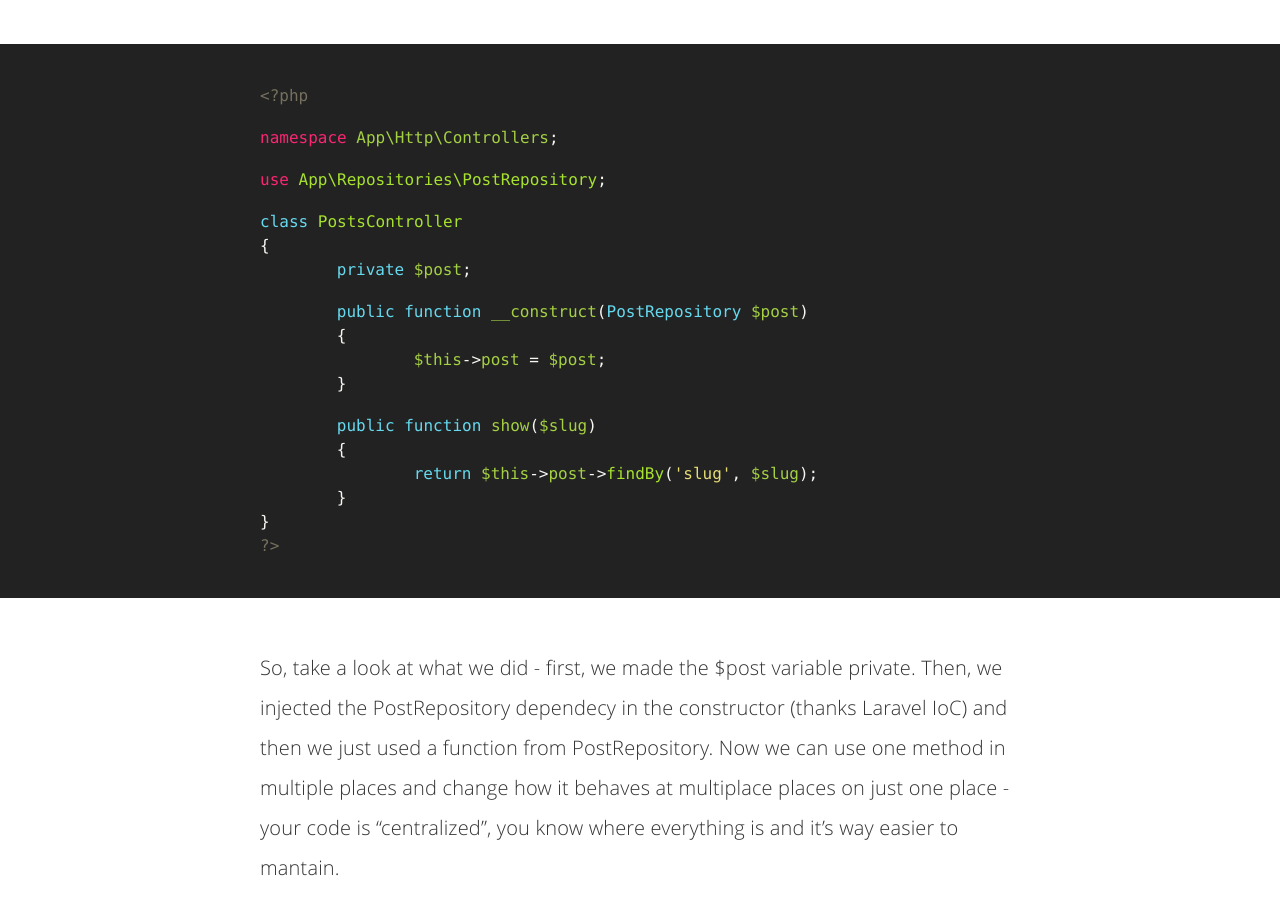
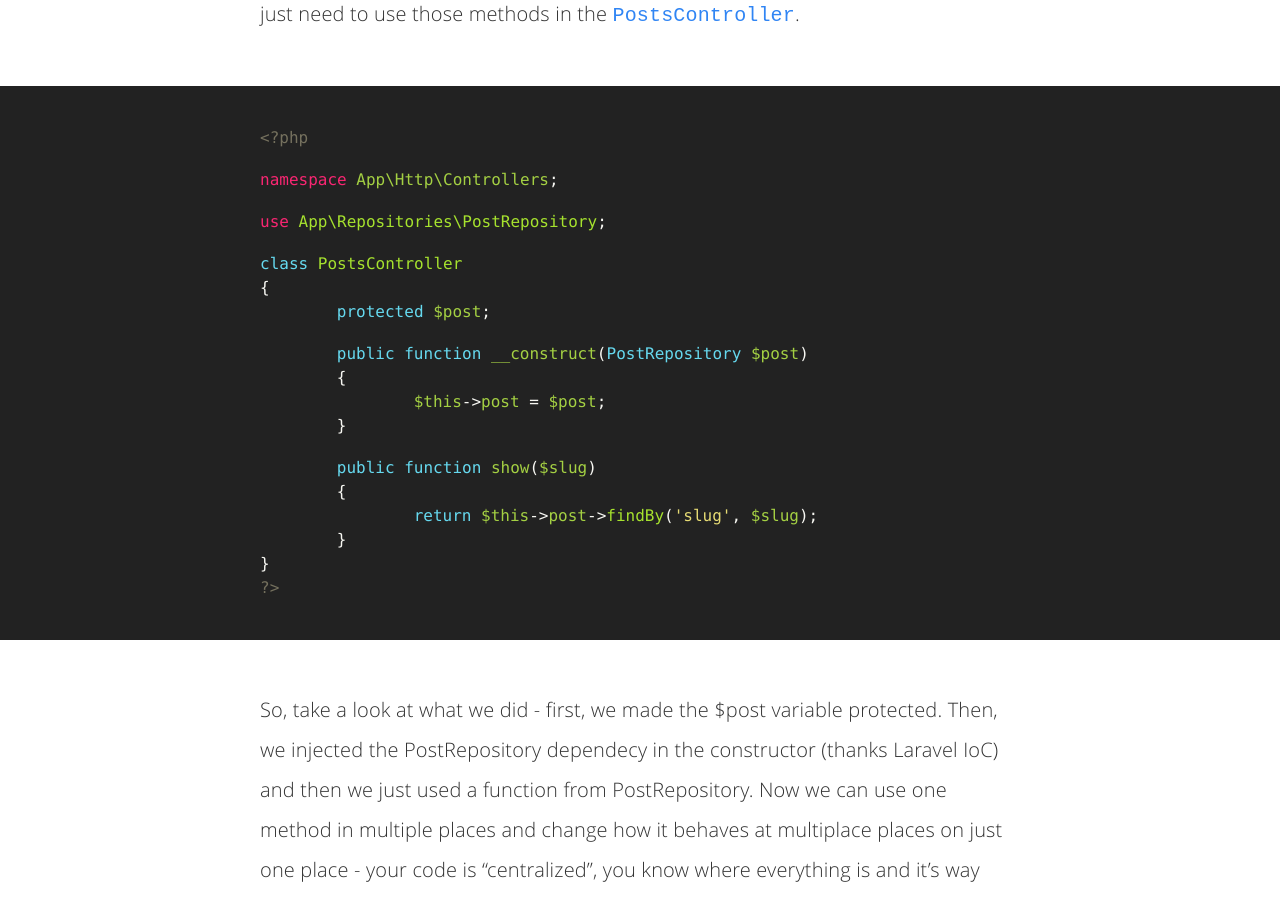
Before and after one commit to mateusjatenee/mateusjatenee.github.io, a Jekyll site: the page built from _posts/2016-01-07-repository-pattern-on-laravel.md, in a window 1280 px wide and 900 px high, scrolled down 3122 px. Built offline with Jekyll 4.4.1, drawn with Linux system fonts in a browser that asks for light colours; comment, search, counter and statistics services are not loaded; some of the changed text lies outside the part shown.

Commit message:
really minor fixes.

```diff
--- a/_posts/2016-01-07-repository-pattern-on-laravel.md
+++ b/_posts/2016-01-07-repository-pattern-on-laravel.md
@@ -44,6 +44,8 @@ use App\Post;
 class PostRepository
 {
 
+	protected $post;
+
 	public function __construct(Post $post)
 	{
 	    $this->post = $post;
@@ -76,7 +78,7 @@ use App\Repositories\PostRepository;
 
 class PostsController
 {
-	private $post;
+	protected $post;
 
 	public function __construct(PostRepository $post)
 	{
@@ -92,6 +94,6 @@ class PostsController
 
 {% endhighlight %}
 
-So, take a look at what we did - first, we made the $post variable private. Then, we injected the PostRepository dependecy in the constructor (thanks Laravel IoC) and then we just used a function from PostRepository. Now we can use one method in multiple places and change how it behaves at multiplace places on just one place - your code is "centralized", you know where everything is and it's way easier to mantain.
+So, take a look at what we did - first, we made the $post variable protected. Then, we injected the PostRepository dependecy in the constructor (thanks Laravel IoC) and then we just used a function from PostRepository. Now we can use one method in multiple places and change how it behaves at multiplace places on just one place - your code is "centralized", you know where everything is and it's way easier to mantain.
 
 I hope this tutorial helped, not really at writing them. Sorry for any mistakes I made in the tutorial.
```
